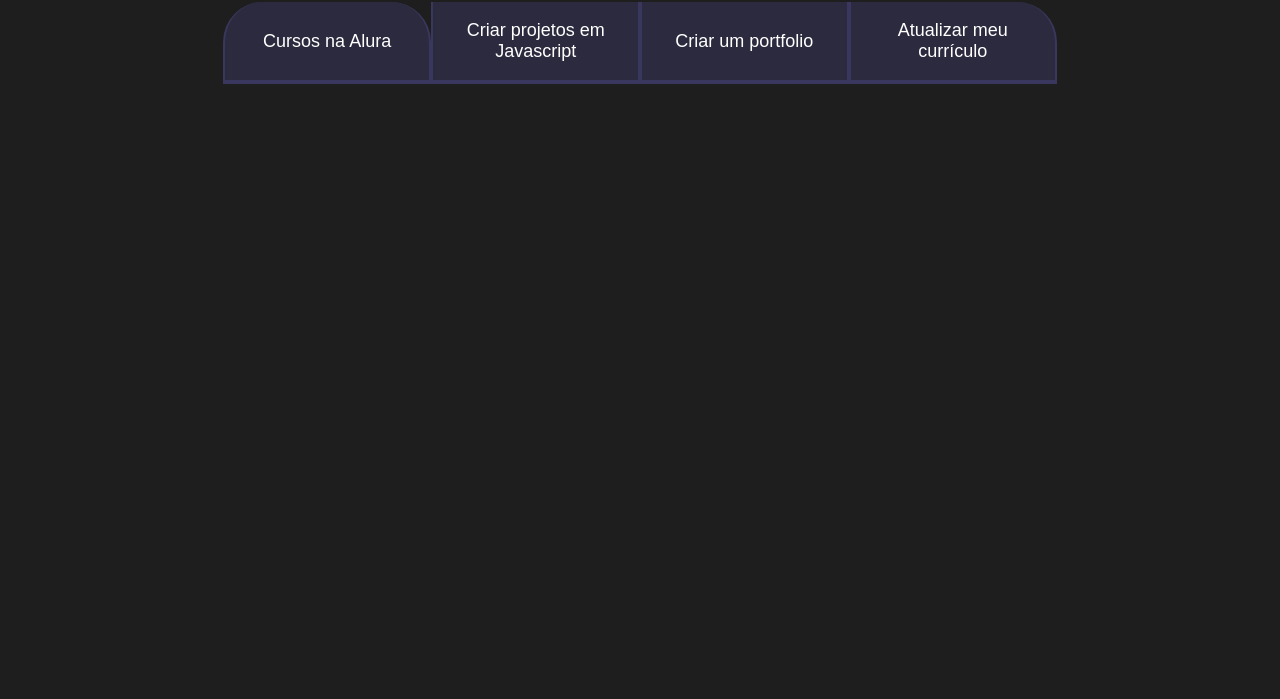
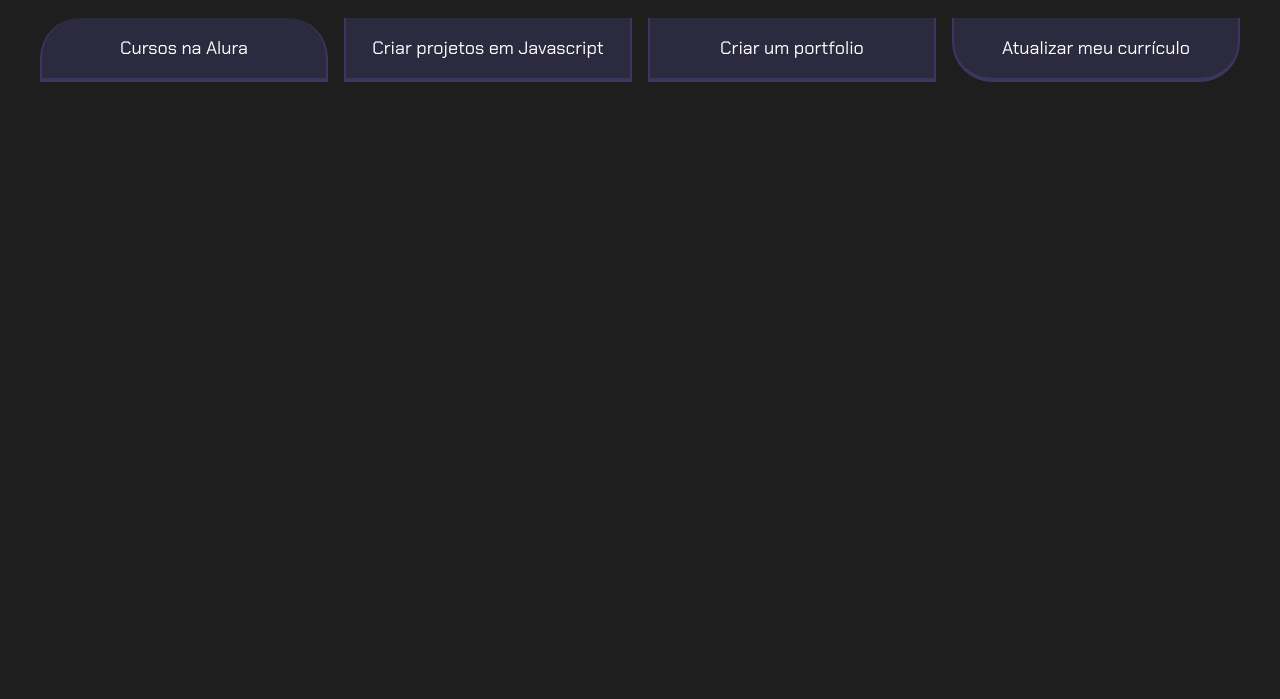
Before and after one commit to guilherme620/cronometro, a plain HTML site: page index.html in a window 1280 px wide. Shown: the part 101-800 px from the top of the page. Drawn offline with Linux system fonts and the light colour scheme.

Commit message:
ajuste no layout e estilo do cronômetro; adição de script JavaScript

```diff
--- a/index.html
+++ b/index.html
@@ -17,5 +17,6 @@
         <button class="botao">Atualizar meu currículo</button>
       </div>
     </section>
+    <script src="main.js"></script>
   </body>
 </html>
--- a/main.js
+++ b/main.js
@@ -0,0 +1,2 @@
+// Arquivo JavaScript carregado com sucesso
+console.log('Cronômetro: script principal carregado.');
--- a/style.css
+++ b/style.css
@@ -9,7 +9,14 @@
   --texto-fundo: rgba(58, 55, 94, 0.3);
 }
 
+* {
+  box-sizing: border-box;
+}
+
 body {
+  margin: 0;
+  min-height: 100vh;
+  padding: 1.5rem;
   background-color: var(--cor-de-fundo);
   color: var(--branco);
   font-family: "Chakra Petch", sans-serif;
@@ -36,19 +43,21 @@ body {
 }
 
 .botao {
-  font-family: "Crakra Petch", sans-serif;
+  font-family: "Chakra Petch", sans-serif;
   background-color: var(--botao-inativo);
   color: var(--branco);
   display: flex;
   justify-content: center;
+  align-items: center;
   padding: 1em;
   font-size: 18px;
-  align-items: center;
   width: 100%;
+  max-width: 360px;
   border-bottom: 4px solid var(--botao-ativo);
   border-left: 2px solid var(--botao-ativo);
   border-right: 2px solid var(--botao-ativo);
   border-top: none;
+  cursor: pointer;
 }
 
 .botao:first-child {
@@ -57,13 +66,24 @@ body {
 
 .botoes {
   display: block;
+  gap: 1rem;
+  width: 100%;
 }
+
 @media screen and (min-width: 768px) {
-    .botoes {
+  .botoes {
     display: flex;
+    flex-wrap: wrap;
+    justify-content: center;
+    gap: 1rem;
+  }
+
+  .botao {
+    flex: 1;
+    max-width: none;
   }
 }
 
 .botao:last-child {
-    border-radius: 0 40px 0 0;
-  }
+  border-radius: 0 0 40px 40px;
+}
```
